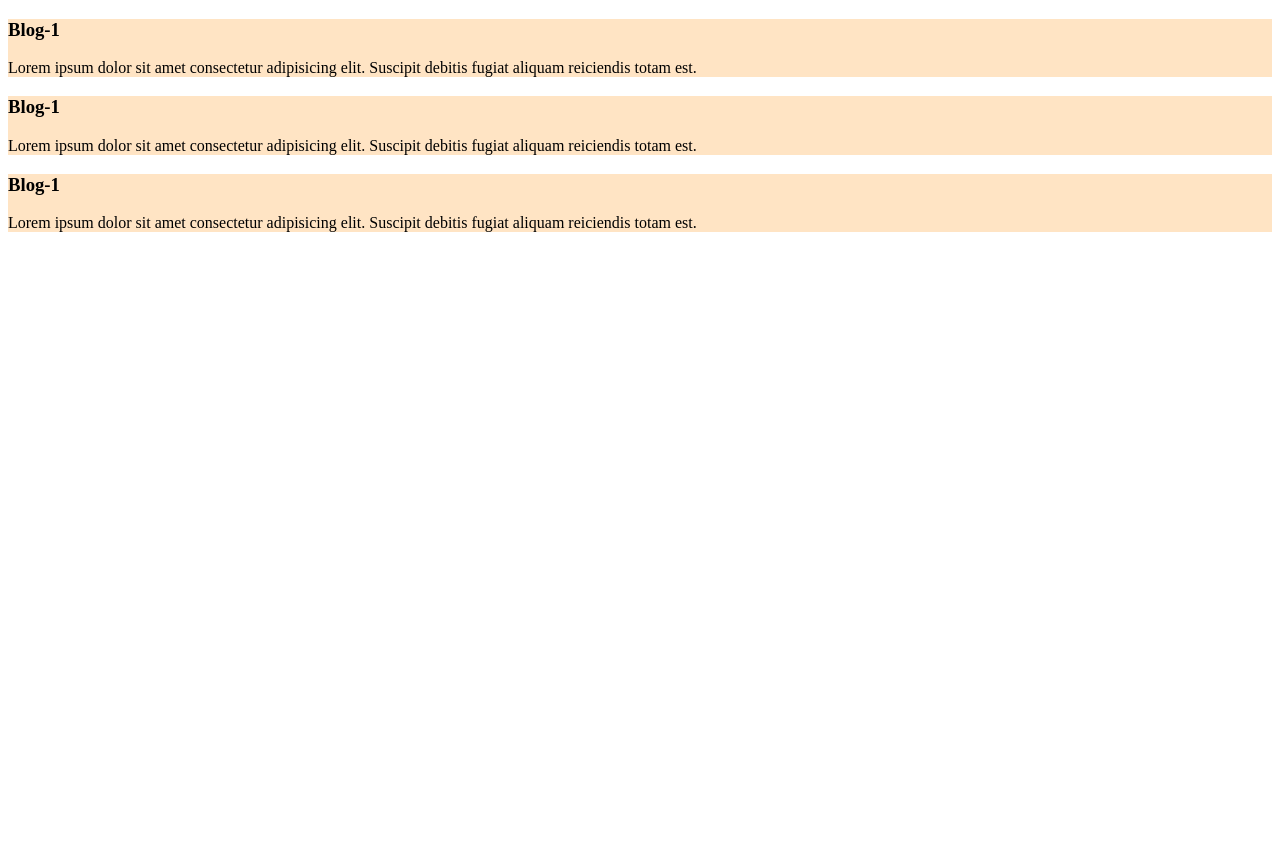
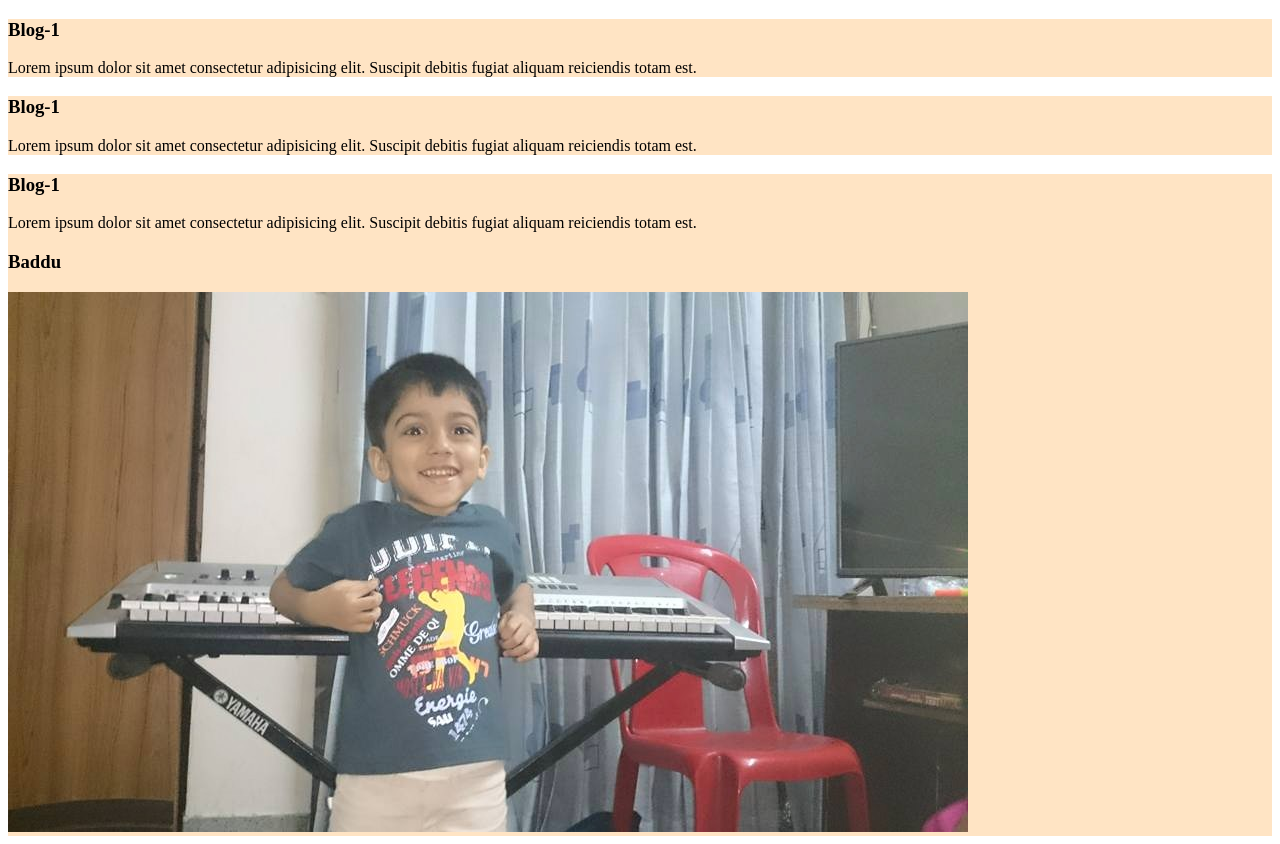
Before and after one commit to ashfakani/my-simple-website-24, a plain HTML site: page index.html in a window 1280 px wide. Before the commit the page ends 800 px from the top, so only its background shows below. Drawn offline with Linux system fonts and the light colour scheme.

Commit message:
baddu image

```diff
--- a/index.html
+++ b/index.html
@@ -28,6 +28,11 @@
         <p>Lorem ipsum dolor sit amet consectetur adipisicing elit. Suscipit debitis fugiat aliquam reiciendis totam
             est.</p>
 
+        <div>
+            <h3>Baddu</h3>
+            <img src="images/araf.jpg" alt="baddu">
+        </div>
+
     </div>
 </body>
 
```
Also changed, not shown: images/araf.jpg (added).
